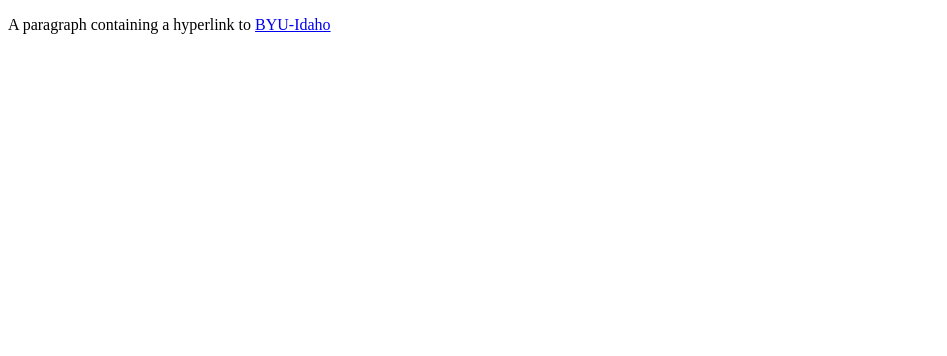
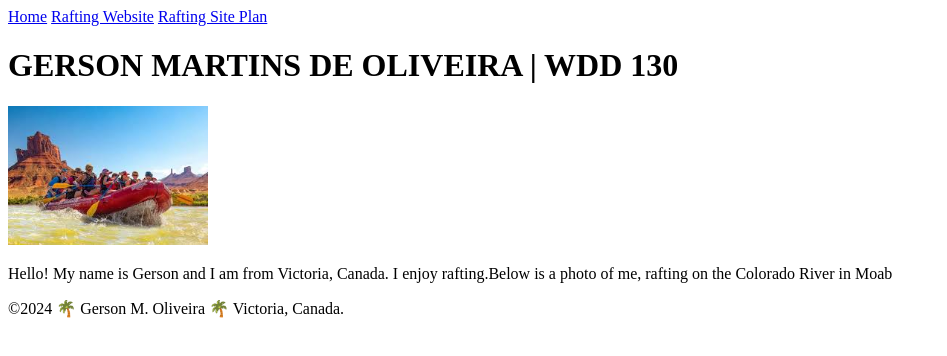
Before and after one commit to gerson-github/wdd130, a plain HTML site: page index.html in a window 1280 px wide. Shown: the whole page, without its empty margins (0-947 px from the left). Drawn offline with Linux system fonts and the light colour scheme.

Commit message:
adding profile picture

```diff
--- a/index.html
+++ b/index.html
@@ -1,11 +1,25 @@
 <!DOCTYPE html>
 <html lang="en-US">
-<head>
-    <meta charset="utf-9">
-    <meta name="viewport" content="width=device-width, initial-scale=1.0">
-    <title>My training - BUY Idaho</title>
-</head>
-<body>
-    <p>A paragraph containing a hyperlink to <a href="https://www.byui.edu">BYU-Idaho</p>
-</body>
+    <head>
+        <meta charset="utf-8">
+        <meta name="viewport" content="width=device-width, initial-scale=1.0">
+        <title>GERSON M. OLIVEIRA | WDD 130</title>
+    </head>
+    <body>
+        <header>
+            <nav>
+                <a href="#">Home</a>
+                <a href="wwr/">Rafting Website</a>
+                <a href="wwr/site-plan-rafting.html">Rafting Site Plan</a>
+            </nav>
+        </header>
+        <main>
+            <h1>GERSON MARTINS DE OLIVEIRA | WDD 130</h1>
+            <img src="images/profile.jpg" alt="Hello, my name is Gerson M. Oliveira" width="200">
+            <p>Hello! My name is Gerson and I am from Victoria, Canada. I enjoy rafting.Below is a photo of me, rafting on the Colorado River in Moab </p>
+        </main>
+        <footer>
+            <p>&copy;2024 🌴 Gerson M. Oliveira 🌴 Victoria, Canada.</p>
+        </footer>
+    </body>
 </html>
```
Also changed, not shown: images/profile.jpg (added).
